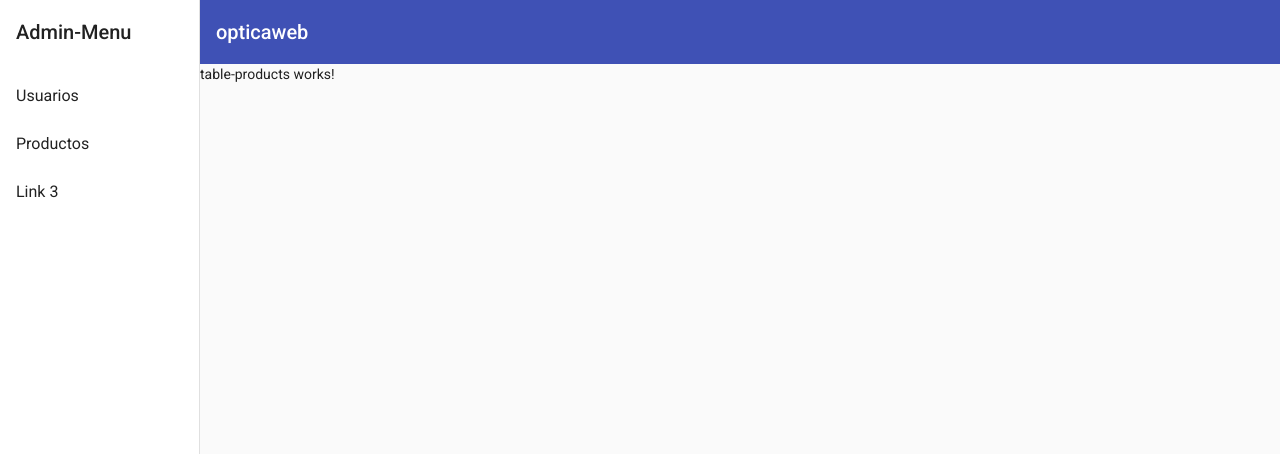
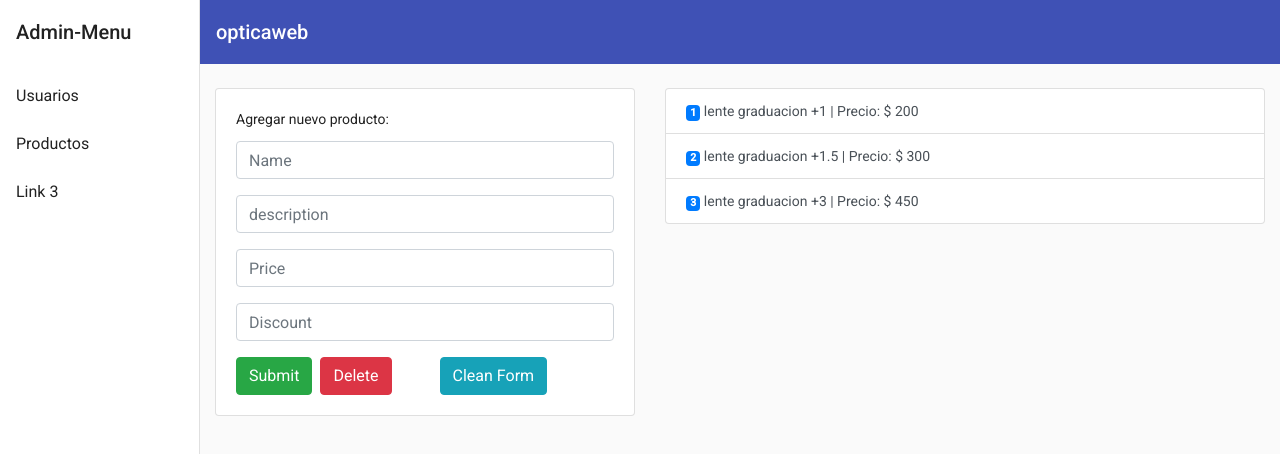
Before and after one commit to ikreduardo/opticaweb, an Angular app: page /Admin/products in a window 1280 px wide. Shown: the top 454 px of the page. Built offline with nearby package versions, Linux system fonts and the light colour scheme.

Commit message:
Crud products en modulo Admin sin conexion a DB

```diff
--- a/src/app/components/tables/table-products/table-products.component.html
+++ b/src/app/components/tables/table-products/table-products.component.html
@@ -1 +1,46 @@
-<p>table-products works!</p>
+<div class="container">
+    <div class="row">
+        <div class="col-md-5">
+            <div class="card mt-4">
+                <div class="card-body">
+                    <div class="card-title">
+                        Agregar nuevo producto:
+                    </div>
+                    <div class="form-group">
+                        <input type="text" [(ngModel)]="selectedProduct.name" placeholder="Name" class="form-control mt-1">
+                    </div>
+                    <div class="form-group">
+                        <input type="text" [(ngModel)]="selectedProduct.description" placeholder="description" class="form-control mt-1">
+                    </div>
+                    <div class="form-group">
+                        <input type="number" [(ngModel)]="selectedProduct.price" placeholder="Price" class="form-control mt-1">
+                    </div>
+                    <div class="form-group">
+                        <input type="text" [(ngModel)]="selectedProduct.discount" placeholder="Discount" class="form-control mt-1">
+                    </div>
+                    <button (click)="addOrEdit()" class="btn btn-success">
+                        Submit
+                    </button>
+                    <button *ngIf="selectedProduct.id !== 0"
+                     class="btn btn-danger ml-2"
+                     (click)="delete()">
+                        Delete
+                    </button>
+                    <button (click)="cleanForm()" class="btn btn-info ml-5">
+                        Clean Form
+                    </button>
+                </div>
+            </div>
+        </div>
+        <div class="col-md-7">
+            <ul class="list-group mt-4">
+                <li *ngFor="let product of productsArray"
+                class="list-group-item list-group-item-action"
+                (click)="openForEdit(product)"
+                [class.active]="product == selectedProduct">
+                    <span class="badge badge-primary">{{product.id}}</span> {{product.name}} | Precio: $ {{product.price}}
+                </li>
+            </ul>
+        </div>
+    </div>
+</div>
--- a/src/app/components/tables/table-products/table-products.component.ts
+++ b/src/app/components/tables/table-products/table-products.component.ts
@@ -1,4 +1,5 @@
 import { Component, OnInit } from '@angular/core';
+import { Product } from "../../../models/product";
 
 @Component({
   selector: 'app-table-products',
@@ -6,8 +7,47 @@ import { Component, OnInit } from '@angular/core';
   styleUrls: ['./table-products.component.css']
 })
 export class TableProductsComponent implements OnInit {
+  productsArray : Product[] = [
+    {id: 1, name: "lente graduacion +1", description: "lentes elegantes", price: 200, discount: 49 },
+    {id: 2, name: "lente graduacion +1.5", description: "lentes con antireflejante", price: 300, discount: 49 },
+    {id: 3, name: "lente graduacion +3", description: "lentes tipo aviador", price: 450, discount: 49 }
+  ];
 
-  constructor() { }
+  selectedProduct: Product = new Product();
+
+  addOrEdit(){
+    if(this.selectedProduct.id == 0){
+      this.selectedProduct.id = this.productsArray.length + 1;
+      this.productsArray.push(this.selectedProduct);
+    }
+    else{
+      if(confirm('Deseas actualizar los datos de '+this.selectedProduct.name.toString())){
+        this.selectedProduct = new Product();
+      }
+    }
+
+
+  }
+
+  openForEdit(product: Product){
+    this.selectedProduct = product
+  }
+
+  delete(){
+    if(confirm('Deseas eliminar '+this.selectedProduct.name.toString())){
+      this.productsArray = this.productsArray.filter(x => x != this.selectedProduct);
+      this.selectedProduct = new Product();
+    }
+  }
+
+  title= 'Administrador';
+  constructor() {
+
+  }
+
+  cleanForm(){
+    this.selectedProduct = new Product();
+  }
 
   ngOnInit(): void {
   }
--- a/src/app/components/tables/table-users/table-users.component.html
+++ b/src/app/components/tables/table-users/table-users.component.html
@@ -1,4 +1,3 @@
-
 <div class="container">
     <div class="row">
         <div class="col-md-5">
--- /dev/null
+++ b/src/app/models/product.ts
@@ -0,0 +1,7 @@
+export class Product {
+    id: number;
+    name: string;
+    description: string;
+    price: number;
+    discount:number;
+}
```
Also changed, not shown: 1 other file (tests, documents, lock files or other folders).
